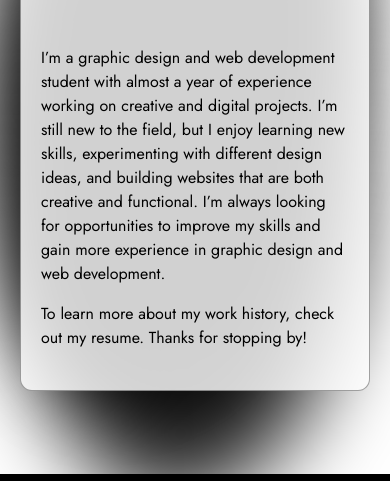
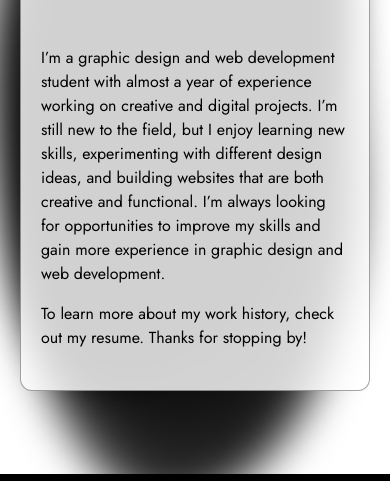
Before and after one commit to rydoesart/ry_garcia_resume, a plain HTML site: page index.html in a window 390 px wide. Shown: the part 306-787 px from the top of the page. Drawn offline with Linux system fonts and the light colour scheme.

Commit message:
Scale home ink for smaller viewports

```diff
--- a/css/styles.css
+++ b/css/styles.css
@@ -675,6 +675,7 @@ footer a:hover {
     display: flex;
     flex-direction: column;
     isolation: isolate;
+    overflow-x: clip;
     position: relative;
 }
 
@@ -697,10 +698,10 @@ footer a:hover {
     z-index: 0;
     inset-block-start: 50%;
     inset-inline-start: 50%;
-    inline-size: min(90vw, 76rem);
-    block-size: min(88vh, 60rem);
+    inline-size: min(90vi, 76rem);
+    block-size: min(88svb, 60rem);
     border-radius: 62% 38% 55% 45% / 46% 58% 42% 54%;
-    filter: blur(42px);
+    filter: blur(clamp(1.25rem, 3vi, 2.625rem));
     opacity: 1;
     pointer-events: none;
     transform:
@@ -722,8 +723,8 @@ footer a:hover {
     --home-drift-block: 7%;
     --home-tilt: -10deg;
     --home-growth: 0.045;
-    inline-size: min(78vw, 64rem);
-    block-size: min(78vh, 54rem);
+    inline-size: min(78vi, 64rem);
+    block-size: min(78svb, 54rem);
     border-radius: 44% 56% 62% 38% / 58% 40% 60% 42%;
     background:
         radial-gradient(ellipse at 68% 35%, #000 0%, rgb(0 0 0 / 82%) 46%, transparent 74%),
```
